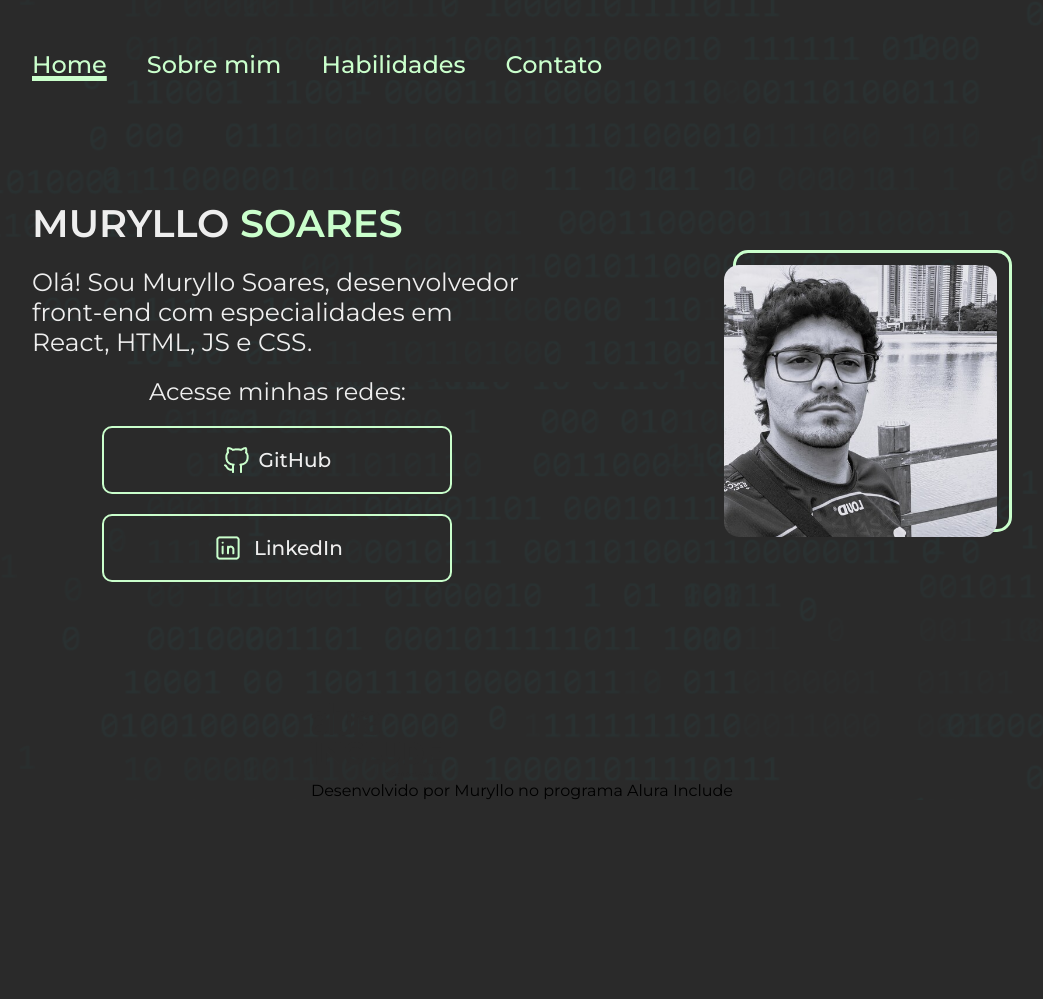
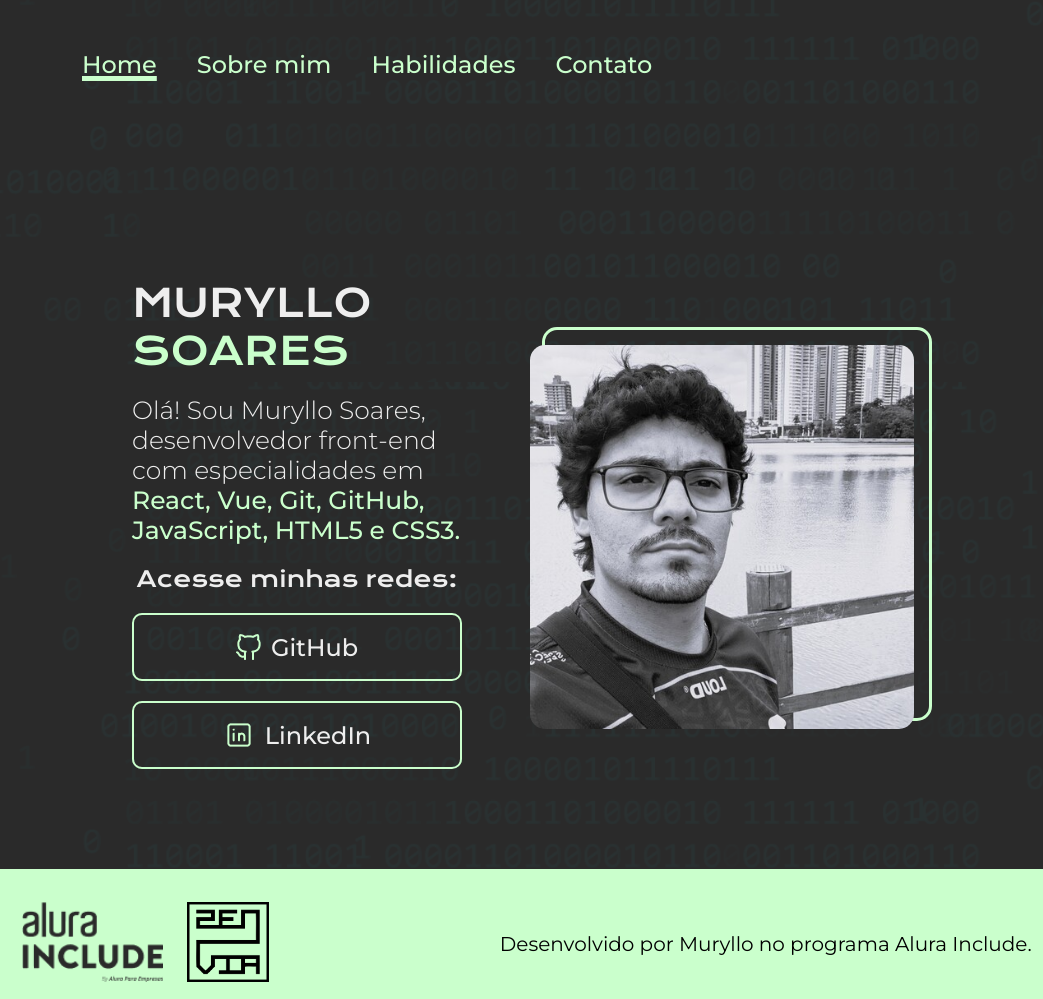
Before and after one commit to Muryllo-Soares/projeto-portfolio, a plain HTML site: page index.html in a window 1280 px wide. Shown: the whole page, without its empty margins (118-1161 px from the left). Before the commit the page ends 800 px from the top, so only its background shows below. Drawn offline with nearby package versions, Linux system fonts and the light colour scheme.

Commit message:
Finalização na estilização da pagina Home do projeto e também estilização do footer.

```diff
--- a/index.html
+++ b/index.html
@@ -36,28 +36,33 @@
           <h2>MURYLLO <span>SOARES</span></h2>
           <p>
             Olá! Sou Muryllo Soares, desenvolvedor front-end com especialidades
-            em React, HTML, JS e CSS.
+            em <span>React, Vue, Git, GitHub,  JavaScript, HTML5 e CSS3.</span>
           </p>
          <div class="links">
             <h3>Acesse minhas redes:</h3>
-            <button>
-                <img src="image/icon_github.png" alt="github"/>
-                <a href="#">GitHub</a>
-              </button>
-              <button>
-                <img src="image/icon_linkedin.png" alt="LinkedIn" />
-                <a href="#">LinkedIn</a>
-              </button>
+                <a href="https://github.com/Muryllo-Soares" target="_blank" title="GitHub">
+                  <img src="image/icon_github.png" alt="github"/>
+                  GitHub
+                </a>
+
+                <a href="https://www.linkedin.com/in/muryllo-soares/" target="_blank" title="LinkedIn">
+                  <img src="image/icon_linkedin.png" alt="LinkedIn" />
+                  LinkedIn
+                </a>
          </div>
         </div>
+        <br>
+        <div class="image_profile">
+          <img src="image/foto-perfil.jpg" alt="Foto Perfil" />
+        </div>
       </section>
-      <div class="image_profile">
-        <img src="image/foto-perfil.jpg" alt="Foto Perfil" />
-      </div>
     </main>
     <footer>
-      <img src="image/logo-alura.png" alt="Logo Alura" />
-      <p>Desenvolvido por Muryllo no programa Alura Include</p>
+      <div>
+        <img src="image/logo-alura.png" alt="Logo Alura" />
+        <img src="image/zenvia.png" alt="Logo Zenvia">
+      </div>
+      <p>Desenvolvido por Muryllo no programa Alura Include.</p>
     </footer>
   </body>
 </html>
--- a/styles/home.css
+++ b/styles/home.css
@@ -1,14 +1,19 @@
-header{
+header {
   min-width: 100%;
 }
+
+nav {
+  z-index: 0;
+}
+
 .menu {
   display: flex;
   flex-direction: row;
-  max-width:100%;
+  max-width: 100%;
   justify-content: flex-start;
   gap: 40px;
   list-style: none;
-  padding-left: 150px;
+  padding-left: 200px;
   margin-top: 50px;
 }
 
@@ -29,24 +34,31 @@ header{
 }
 
 .container_home {
+  height: 100%;
+  width: 100%;
+  display: flex;
+  flex-direction: column;
+  align-items: center;
+  justify-content: center;
+  padding-left: 150px;
+  padding-right: 150px;
+}
+
+.section_home {
   display: flex;
   flex-direction: row;
-  justify-content:center ;
   align-items: center;
-  height: 100%;
-
-
+  gap: 40px;
+  margin-top: 100px;
+  padding: 100px;
 }
 
-.section_home{
-    padding-left:150px;
-}
-
-.description{
+.description {
   display: flex;
   flex-direction: column;
-    justify-content: space-between;
-    width: 70%;
+  justify-content: space-evenly;
+  width: 100%;
+  height: 100%;
   gap: 20px;
   color: #f6f6f6f6;
   font-family: "Montserrat", sans-serif;
@@ -54,33 +66,47 @@ header{
   font-size: 25px;
 }
 
-.description > h2{
-    font-family: "Montserrat", sans-serif;
+.description > h2 {
+  font-family: 'Krona One', sans-serif;
   font-weight: normal;
   font-size: 2.4rem;
-    font-weight: 600;
+
 }
 
-.description > h2 > span{
+.description > h2 > span {
   color: #caffcc;
 }
 
-.description > .links{
+.description p > span{
+  color: #caffcc;
+  font-weight: 500;
+}
+
+.description > p{
+  font-weight: 300;
+}
+
+.links {
   display: flex;
   flex-direction: column;
   align-items: center;
   gap: 20px;
 }
 
-.links > h3{
-    font-family: "Montserrat", sans-serif;
-    font-weight: normal;
-    font-size: 24px;
+.links > h3 {
+  font-family: 'Krona One', sans-serif;
+  font-weight:100;
+  font-size: 22px;
 }
 
-.links > button{
+.links > a {
+  text-decoration: none;
+  font-family: "Montserrat", sans-serif;
+  font-size: 24px;
+  font-weight: 500;
+  color: #f6f6f6f6;
   height: 68px;
-    width: 350px;
+  width: 330px;
   background-color: transparent;
   border: solid 2px #caffcc;
   border-radius: 10px;
@@ -90,26 +116,44 @@ header{
   gap: 10px;
 }
 
-.links > button > a{
-    text-decoration: none;
-    font-family: "Montserrat", sans-serif;
-    font-size: 20px;
-    font-weight: 500;
-    color: #f6f6f6f6;
+.links > a:hover{
+  border: solid 4px #6EBF7B;
+  cursor: pointer;
+  font-weight: 700;
 }
 
-.image_profile{
+.image_profile {
   border: 3px solid #caffcc;
   border-radius: 15px;
-    margin-right: 150px;
-
-
-
+  min-width:50%;
+  min-height: 50%;
 }
 .image_profile > img {
-    width: 100%;
+  height:50%;
+  width:100%;
   border-radius: 15px;
   position: relative;
-    top: 12px;
-    right: 12px;
+  top: 15px;
+  right: 15px;
 }
+
+footer{
+  display: flex;
+  flex-direction: row;
+  justify-content: space-around;
+  align-items: center;
+  background-color: #caffcc;
+  height: 150px;
+  gap: 20px;
+  padding: 30px;
+}
+
+footer > div > img{
+  height: 100px;
+  padding: 10px;
+}
+
+footer > p{
+  font-family:"Montserrat", sans-serif;
+  font-size: 20px;
+}
--- a/styles/styles.css
+++ b/styles/styles.css
@@ -4,13 +4,10 @@
   box-sizing: border-box;
 }
 body {
-  height: 100vh;
-  width: 100vw;
+  height:100%;
+  width:100%;
   display: flex;
   flex-direction: column;
-  justify-content: space-between;
-  align-items: center;
-  gap: 50px;
   background-image: url("../image/background-image.png");
   background-color: rgb(42, 42, 42);
   background-size: cover;
```
Also changed, not shown: image/github-black.png (added), image/linkedin-black.png (added), image/zenvia.png (added). Lines whose indentation alone changed are shown as unchanged.
